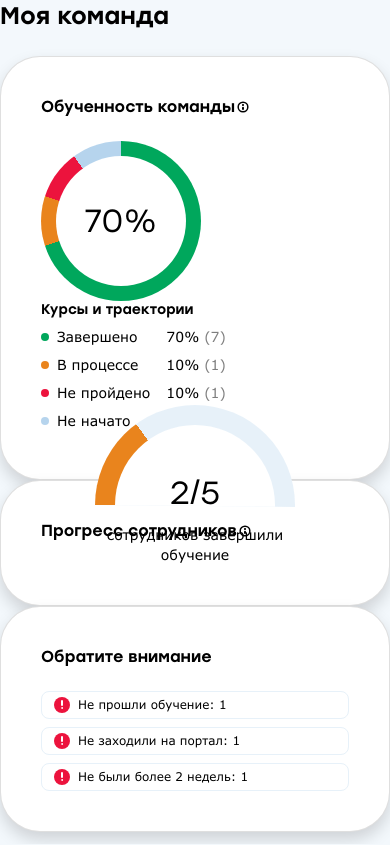
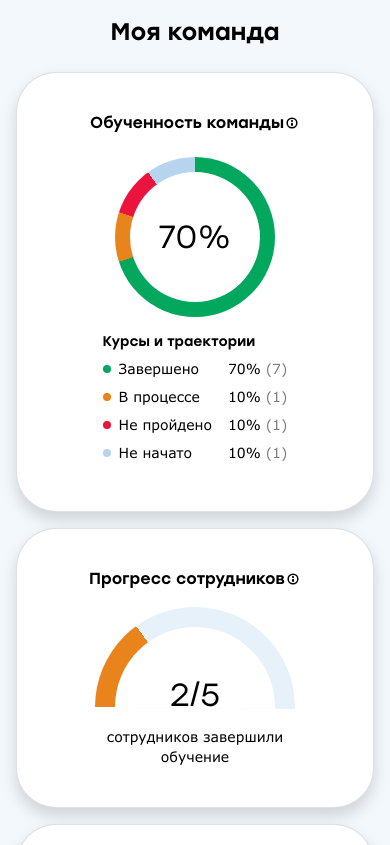
Before and after one commit to Loresina/myComandLayoutTest, a website: page index.html in a window 390 px wide. Shown: the top 845 px of the page. Drawn offline with nearby package versions, Linux system fonts and the light colour scheme.

Commit message:
add: adaptive

```diff
--- a/index.html
+++ b/index.html
@@ -16,12 +16,14 @@
 
   <body>
     <main class="container">
-      <h2 class="mb-4">Моя команда</h2>
-      <div class="row d-flex gx-3">
-        <section class="col-lg-auto col-md-12">
+      <h2 class="text-center text-xl-start ms-xl-4 mb-4">Моя команда</h2>
+      <div class="row d-flex gx-3 gy-3">
+        <section class="col-lg-12 col-xl-auto">
           <div class="card h-100 shadow card-rounded">
             <div class="card-body">
-              <div class="d-flex justify-content-start align-items-center mb-4">
+              <div
+                class="d-flex justify-content-center justify-content-xl-start align-items-center mb-4"
+              >
                 <h4>Обученность команды</h4>
                 <span class="section-title__tooltip-info">
                   <span class="section-title__tooltip-text"
@@ -31,7 +33,7 @@
               </div>
 
               <div
-                class="row d-flex align-items-center justify-content-between gx-3"
+                class="row d-flex align-items-center justify-content-center gx-3 gy-3"
               >
                 <div class="col-auto">
                   <div
@@ -117,10 +119,12 @@
           </div>
         </section>
 
-        <section class="col-lg-auto">
+        <section class="col-lg-12 col-xl-auto height">
           <div class="card h-100 shadow card-rounded">
             <div class="card-body">
-              <div class="d-flex justify-content-start align-items-center mb-4">
+              <div
+                class="d-flex justify-content-center justify-content-xl-start align-items-center mb-4"
+              >
                 <h4>Прогресс сотрудников</h4>
                 <span class="section-title__tooltip-info">
                   <span class="section-title__tooltip-text"
@@ -143,10 +147,12 @@
           </div>
         </section>
 
-        <section class="col-lg-auto">
+        <section class="col-lg-12 col-xl-auto">
           <div class="card h-100 shadow card-rounded">
             <div class="card-body">
-              <div class="section-title mb-4">
+              <div
+                class="d-flex justify-content-center justify-content-xl-start align-items-center mb-4"
+              >
                 <h4>Oбратите внимание</h4>
               </div>
 
--- a/src/styles/scss/_general.scss
+++ b/src/styles/scss/_general.scss
@@ -30,7 +30,7 @@ $green: #00a75c;
 
 body {
   height: 100vh;
-  margin: 0;
+  margin: 0 auto;
   display: flex;
   justify-content: center;
   align-items: center;
@@ -38,6 +38,7 @@ body {
   font-size: 12px;
   color: $black;
   background: $background;
+  padding: 1rem;
 }
 
 @mixin section-text {
@@ -68,7 +69,6 @@ h2 {
   line-height: 32px;
   padding: 0;
   margin: 0;
-  margin-left: 40px;
 }
 
 h4 {
--- a/src/styles/scss/_media.scss
+++ b/src/styles/scss/_media.scss
@@ -1,35 +1,46 @@
+@media (width <= 1200px) {
+  .container {
+    max-width: 500px;
+  }
+
+  .height {
+    height: 280px;
+  }
+}
+
 @media (width <= 1140px) {
   body {
     height: auto;
   }
-
-  main {
-    align-items: center;
-  }
-
-  h2 {
-    margin-left: 0;
-  }
-
-  .section-title {
-    justify-content: center;
-  }
-
-  .progress {
-    gap: 150px;
-  }
-
-  .section-title__tooltip-text {
-    right: 0;
-  }
-
-  .main-sections {
-    flex-direction: column;
-  }
 }
 
-@media (width <= 470px) {
-  .tr-chart-container {
-    flex-direction: column;
-  }
-}
+//   main {
+//     align-items: center;
+//   }
+
+//   h2 {
+//     margin-left: 0;
+//   }
+
+//   .section-title {
+//     justify-content: center;
+//   }
+
+//   .progress {
+//     gap: 150px;
+//   }
+
+//   .section-title__tooltip-text {
+//     right: 0;
+//   }
+
+//   .main-sections {
+//     flex-direction: column;
+//   }
+// }
+
+// @media (width <= 470px) {
+//   .tr-chart-container {
+//     flex-direction: column;
+//   }
+// }
```
Also changed, not shown: src/styles/styles.css, 1 other file.
